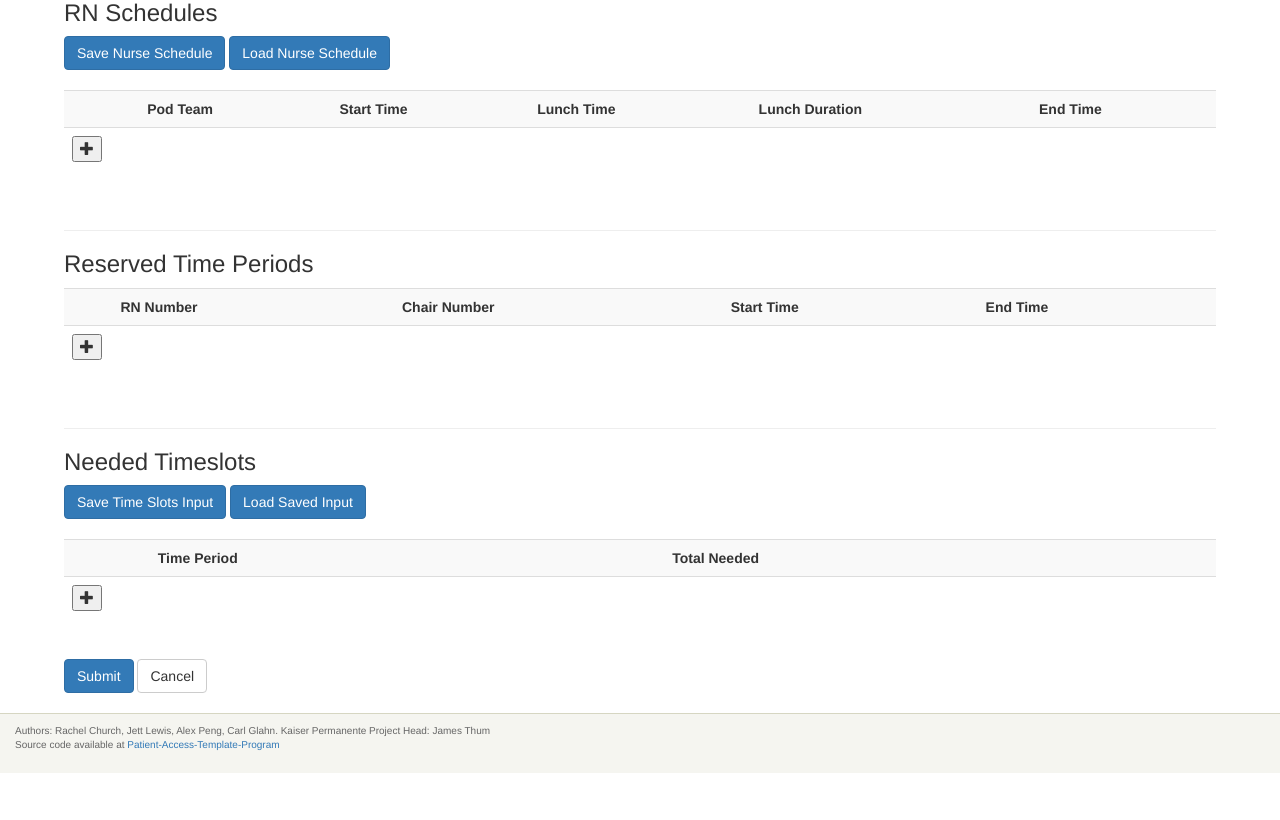
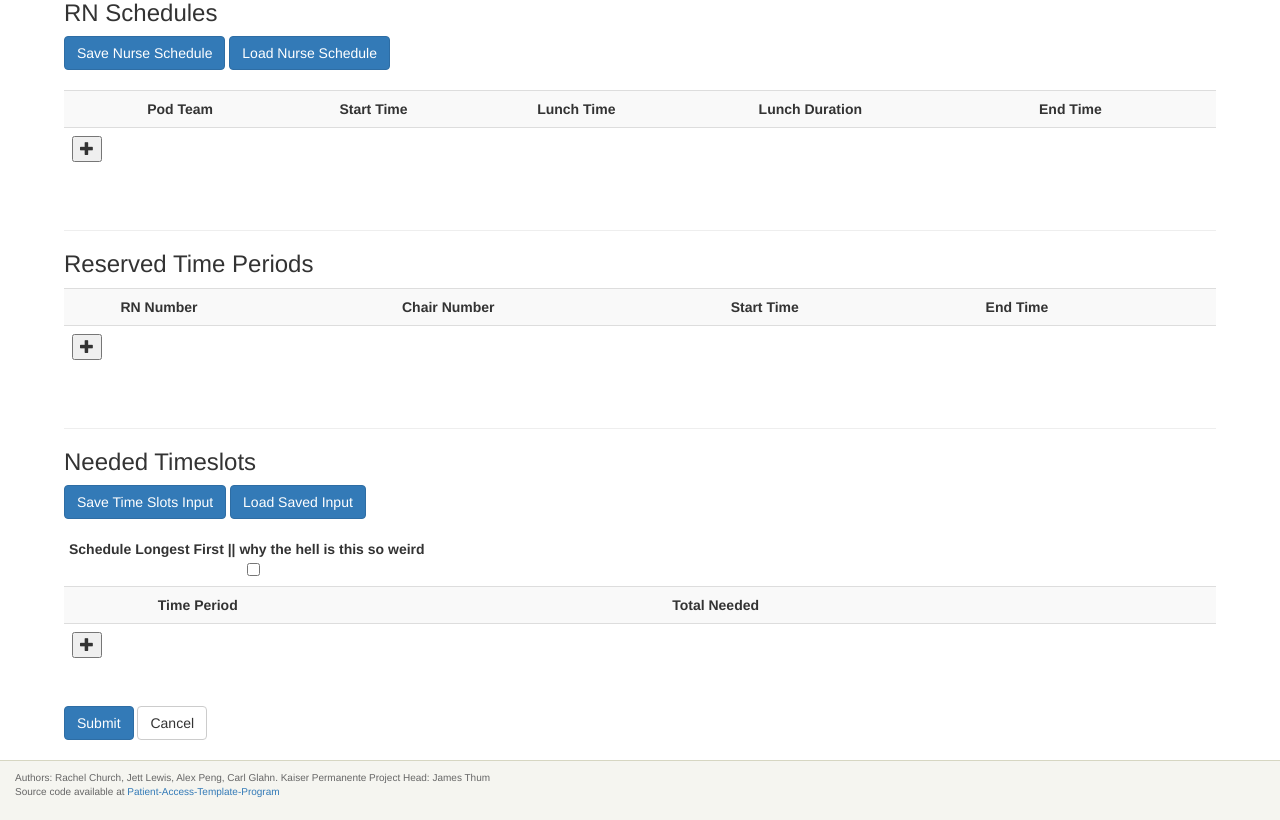
Before and after one commit to JettJengaGod/Patient-Access-Template-Program, a Django app: template templates/new_schedule.html in a window 1280 px wide. Shown: the part 109-929 px from the top of the page. Before the commit the page ends 882 px from the top, so only its background shows below. Run offline with Django 3.2, Linux system fonts and the light colour scheme; the template is opened without the code that fills it: most values are stand-ins (such as "Sample title", 1, 10 or a date in 2020); lists and menus that the app fills with data are empty; parts of the project's set-up code (start-up, migrations or seed data) failed here and were passed over; some libraries are stand-ins or nearby versions.

Commit message:
cant get the checkbox to appear next to the text

```diff
--- a/templates/new_schedule.html
+++ b/templates/new_schedule.html
@@ -133,7 +133,7 @@
     </div>
 
     <div>
-        <h3>Needed Timeslots</h3>
+        <h3>Needed Timeslots </h3>
         <div id="appointment_alert" class="alert alert-danger" role="alert" style="display: none;"></div>
         <div id="ExceedTimeAlert" class="alert alert-danger" role="alert" style="display: none;"></div>
         <div class="row">
@@ -144,8 +144,14 @@
                 </div>
                 <div style="display: inline-block;">
                 <button type="button" class="btn btn-primary" onclick="LoadTimeSlotNames()" data-toggle="modal" data-target="#loadTimeSlotModal">Load Saved Input</button><br><br></div>
+
             </div>
         </div>
+        <label for="NeedToSort"  style="overflow: hidden; padding: 0px 0px 0px 5px;">  Schedule Longest First
+                <input id="NeedToSort" type="checkbox" style="float: left;"> || why the hell is this so weird <br>
+        </label>
+
+
         {{ AppointmentFormSet.management_form }}
         <table id="{{ AppointmentFormSet.prefix }}Table" class='table table-striped'>
         <tr>
```
Also changed, not shown: 1 other file.
